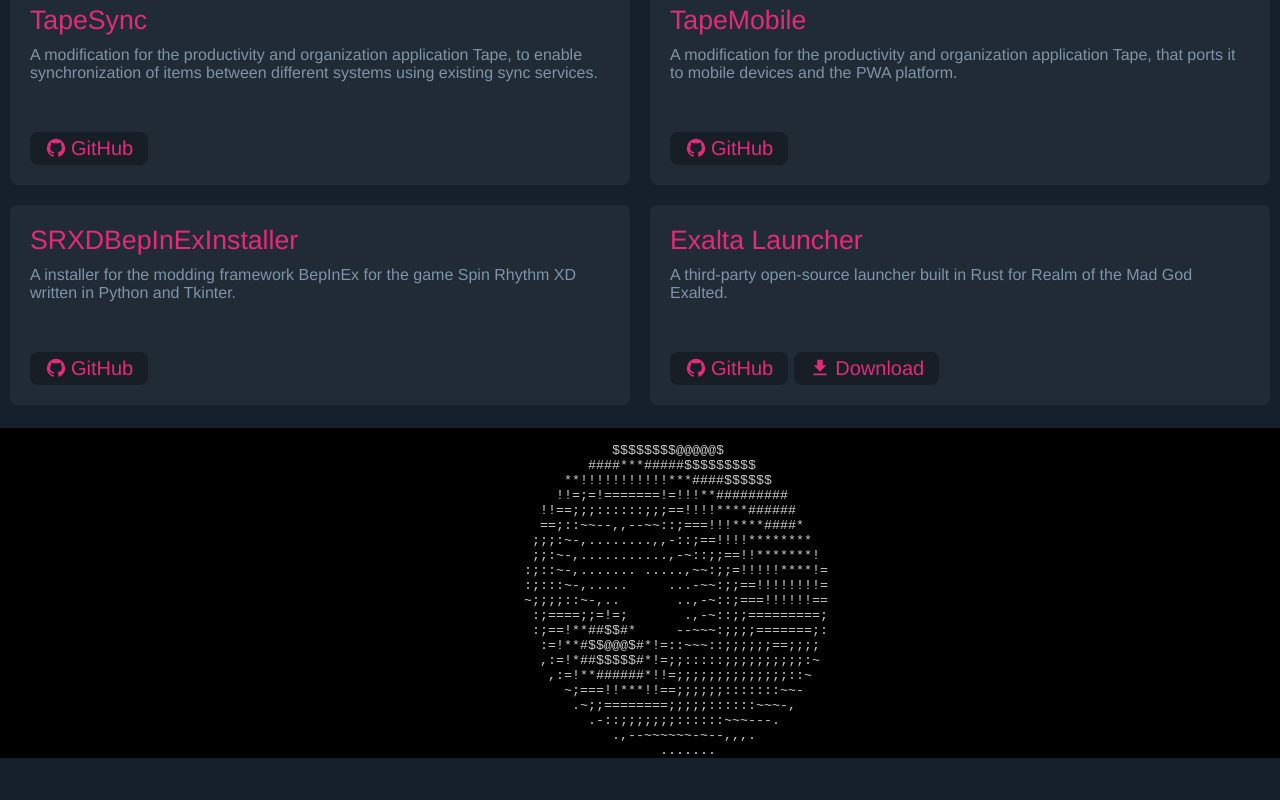
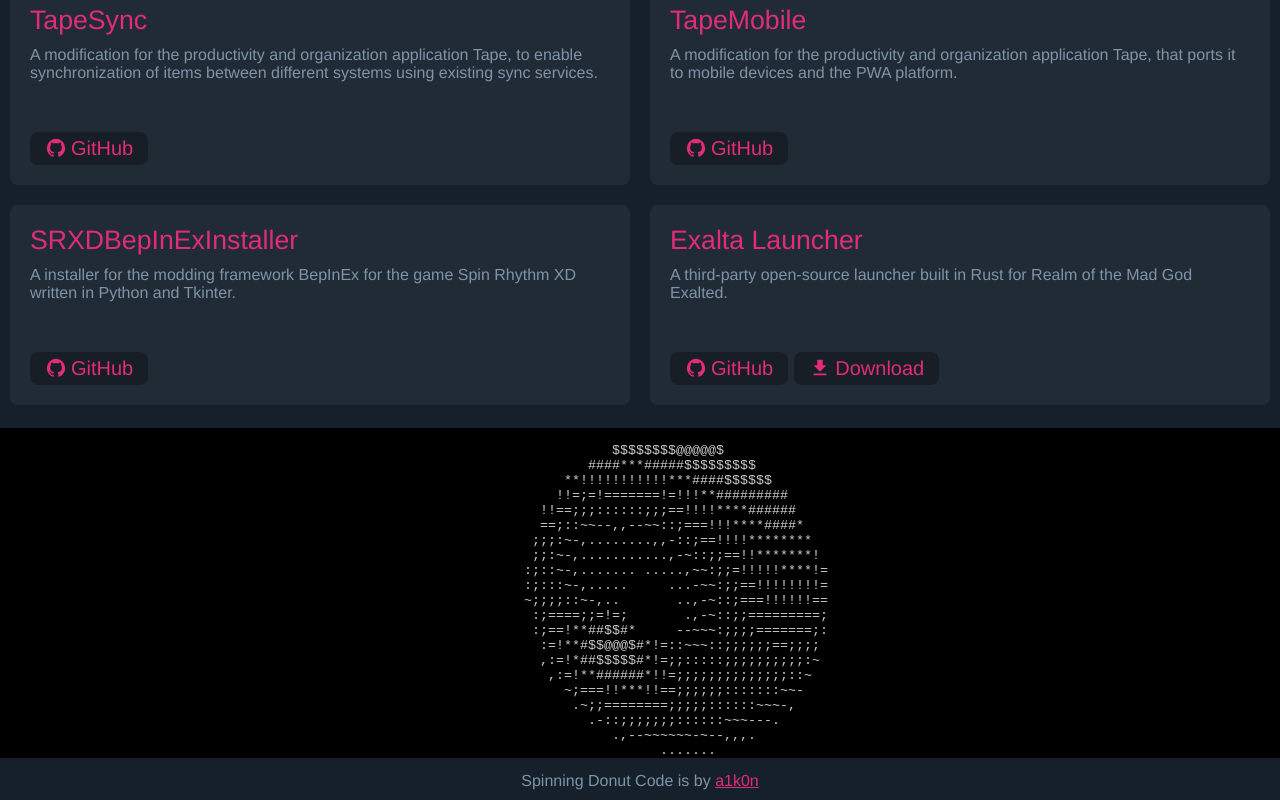
Before and after one commit to amydevs/legacy-portfolio-3, a Next.js app: page /portfolio in a window 1280 px wide. Shown: the part 323-1123 px from the top of the page. Before the commit the page ends 1095 px from the top, so only its background shows below. Built offline with nearby package versions, Linux system fonts and the light colour scheme.

Commit message:
added notice

```diff
--- a/pages/_app.tsx
+++ b/pages/_app.tsx
@@ -12,7 +12,6 @@
     <div id='app'>
       <nav>
         { routes.map((e, i) => {
-          console.log(e.path == router.route)
           return (
             <span key={i}>
               <Link href={e.path} >
--- a/pages/portfolio.tsx
+++ b/pages/portfolio.tsx
@@ -17,6 +17,17 @@
                 }
             </div>
             <Donut />
+            <div
+                style={{
+                    textAlign: "center",
+                    marginBottom: "10px"
+                }}
+            >
+                Spinning Donut Code is by&nbsp;
+                <a href="https://www.a1k0n.net/2011/07/20/donut-math.html">
+                    a1k0n
+                </a>
+            </div>
         </div>
     );
 }
```
